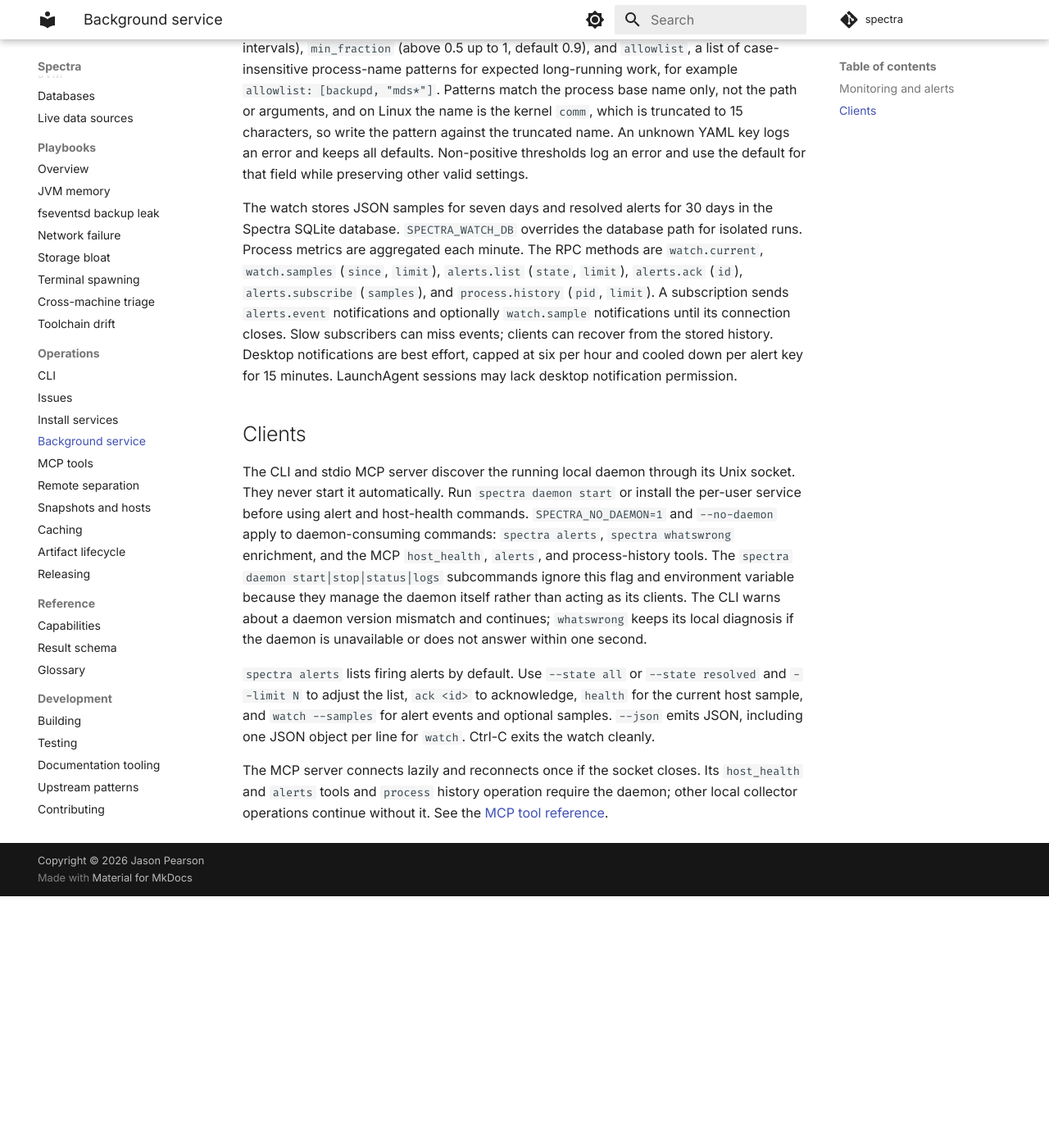
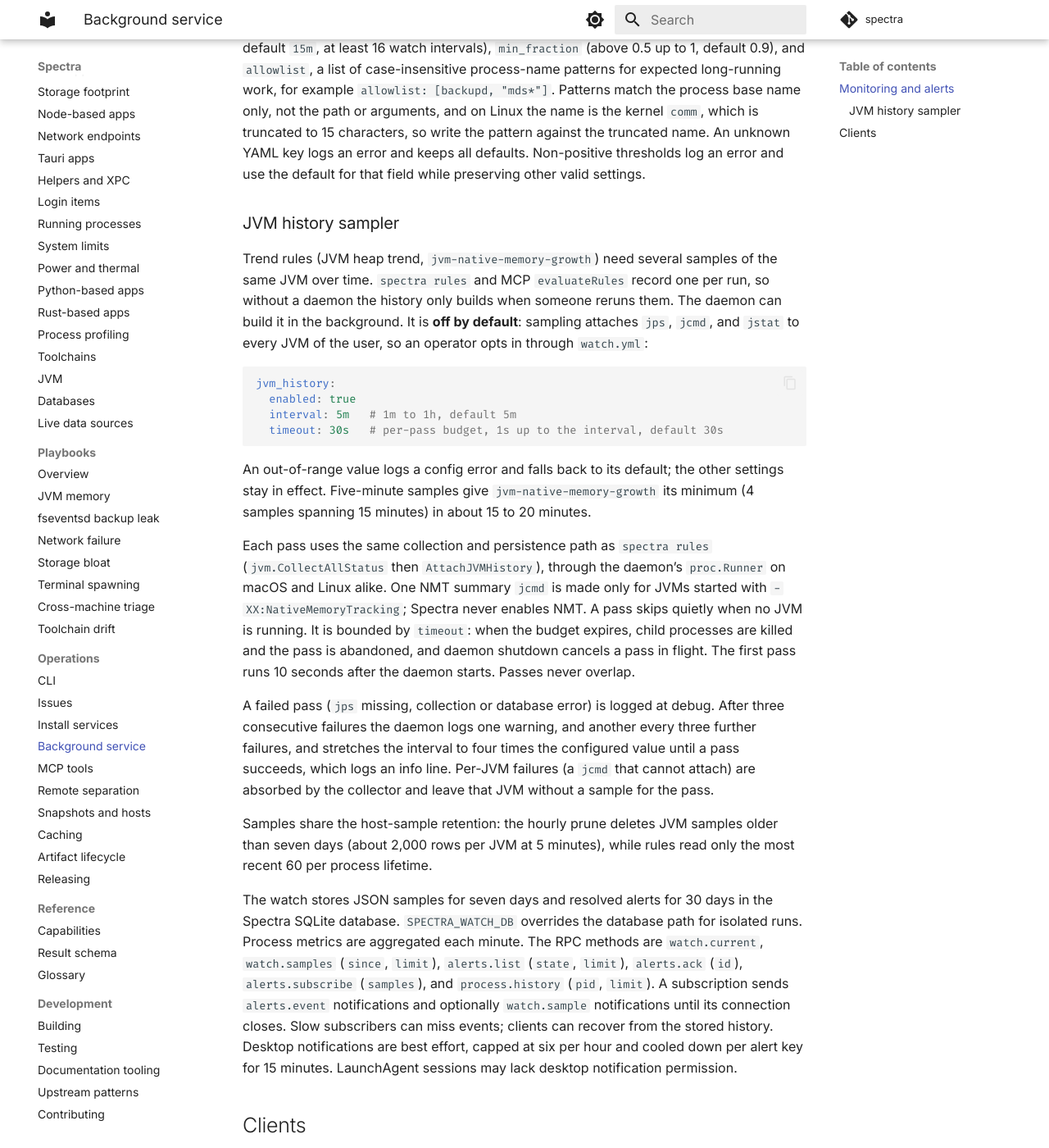
Before and after one commit to kaeawc/spectra, an MkDocs documentation site: the page built from docs/operations/daemon.md, in a window 1280 px wide and 1400 px high, scrolled down 3764 px. Shown: the whole window at 82% size. Built offline with MkDocs 1.6.1 and Material for MkDocs 9.7.7, drawn with Linux system fonts in a browser that asks for light colours; comment, search, counter and statistics services are not loaded; before the commit the page ends 4857 px from its top, so only the background shows below that; some of the changed text lies outside the part shown.

Commit message:
docs: document the daemon JVM history sampler
Replace the needs-repeated-spectra-rules caveats with the opt-in daemon path and list it in the SampleNMT comment.

Co-Authored-By: Claude Sonnet 5.5 <noreply@anthropic.com>
Claude-Session: https://claude.ai/code/session_01U8xmvzLBTHJmjtoSCTBdRT

````diff
--- a/docs/operations/daemon.md
+++ b/docs/operations/daemon.md
@@ -145,7 +145,7 @@ above three times CPU count for two samples, critical memory pressure, limits
 above 90%, and less than 5 GB free. Alerts clear after two healthy evaluations.
 
 Thresholds can be overridden in `<daemon directory>/watch.yml`. Sections are
-`load`, `memory`, `limits`, `disk`, `thermal`, `kinds`, `spawn`, and `sustained`; field names are the
+`load`, `memory`, `limits`, `disk`, `thermal`, `kinds`, `spawn`, `sustained`, and `jvm_history`; field names are the
 snake case names in the defaults, such as `load.warn_multiple` or
 `disk.critical_gb`. The `spawn` keys are `interval` (duration, minimum `1s`),
 `rate_warn`, `rate_critical`, `uid_warn_pct`, `uid_critical_pct`,
@@ -158,6 +158,46 @@ not the path or arguments, and on Linux the name is the kernel `comm`, which is
 truncated to 15 characters, so write the pattern against the truncated name. An unknown YAML key logs an error and keeps all defaults.
 Non-positive thresholds log an error and use the default for that field while
 preserving other valid settings.
+
+### JVM history sampler
+
+Trend rules (JVM heap trend, `jvm-native-memory-growth`) need several samples of
+the same JVM over time. `spectra rules` and MCP `evaluateRules` record one per
+run, so without a daemon the history only builds when someone reruns them. The
+daemon can build it in the background. It is **off by default**: sampling
+attaches `jps`, `jcmd`, and `jstat` to every JVM of the user, so an operator
+opts in through `watch.yml`:
+
+```yaml
+jvm_history:
+  enabled: true
+  interval: 5m   # 1m to 1h, default 5m
+  timeout: 30s   # per-pass budget, 1s up to the interval, default 30s
+```
+
+An out-of-range value logs a config error and falls back to its default; the
+other settings stay in effect. Five-minute samples give `jvm-native-memory-growth`
+its minimum (4 samples spanning 15 minutes) in about 15 to 20 minutes.
+
+Each pass uses the same collection and persistence path as `spectra rules`
+(`jvm.CollectAllStatus` then `AttachJVMHistory`), through the daemon's
+`proc.Runner` on macOS and Linux alike. One NMT summary `jcmd` is made only for
+JVMs started with `-XX:NativeMemoryTracking`; Spectra never enables NMT. A pass
+skips quietly when no JVM is running. It is bounded by `timeout`: when the budget
+expires, child processes are killed and the pass is abandoned, and daemon
+shutdown cancels a pass in flight. The first pass runs 10 seconds after the
+daemon starts. Passes never overlap.
+
+A failed pass (`jps` missing, collection or database error) is logged at debug.
+After three consecutive failures the daemon logs one warning, and another every
+three further failures, and stretches the interval to four times the
+configured value until a pass succeeds, which logs an info line. Per-JVM
+failures (a `jcmd` that cannot attach) are absorbed by the collector and leave
+that JVM without a sample for the pass.
+
+Samples share the host-sample retention: the hourly prune deletes JVM samples
+older than seven days (about 2,000 rows per JVM at 5 minutes), while rules read
+only the most recent 60 per process lifetime.
 
 The watch stores JSON samples for seven days and resolved alerts for 30 days
 in the Spectra SQLite database. `SPECTRA_WATCH_DB` overrides the database path
````
Also changed, not shown: docs/design/recommendations-engine.md (+7 -5 lines), docs/inspection/jvm.md (+5 -4 lines), 1 other file.
